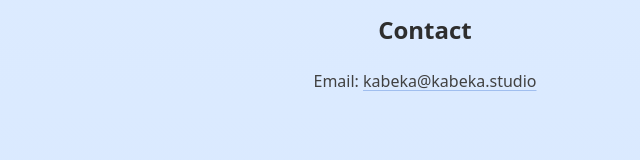
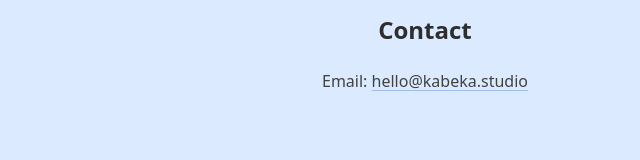
Before and after one commit to kberthel/portfolio, a React (Vite) app: page / in a window 1280 px wide. Shown: the part 2626-2786 px from the top of the page, without its empty margins (215-855 px from the left). Built offline with nearby package versions, Linux system fonts and the light colour scheme.

Commit message:
Update: Contacts

```diff
--- a/src/sections/Contact.jsx
+++ b/src/sections/Contact.jsx
@@ -3,7 +3,7 @@ export default function Contact() {
     <section id="contact" className="container">
       <h2>Contact</h2>
       <p>
-        Email: <a href="mailto:kabeka@kabeka.studio">kabeka@kabeka.studio</a>
+        Email: <a href="mailto:hello@kabeka.studio">hello@kabeka.studio</a>
       </p>
     </section>
   );
```
